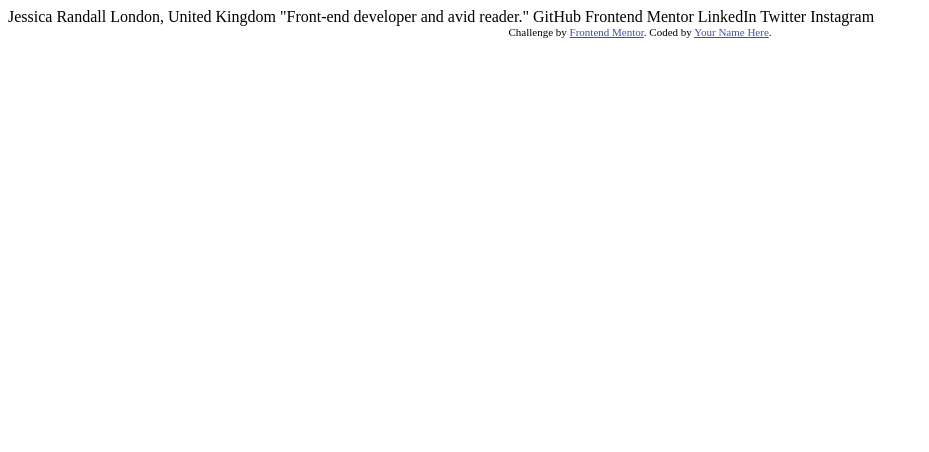
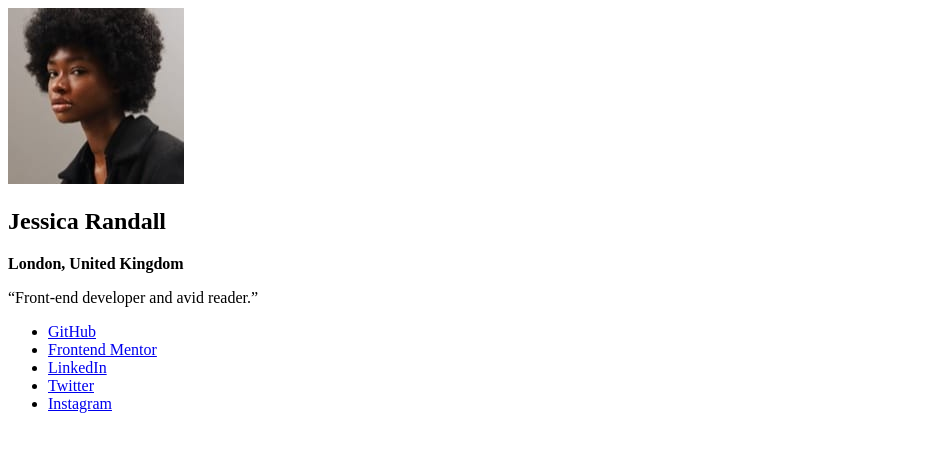
Before and after one commit to dpencsi/frontendmentor-social-links-profile, a plain HTML site: page index.html in a window 1280 px wide. Shown: the whole page, without its empty margins (0-929 px from the left). Drawn offline with Linux system fonts and the light colour scheme.

Commit message:
edit markup

```diff
--- a/index.html
+++ b/index.html
@@ -1,34 +1,43 @@
 <!DOCTYPE html>
 <html lang="en">
+
 <head>
   <meta charset="UTF-8">
-  <meta name="viewport" content="width=device-width, initial-scale=1.0"> <!-- displays site properly based on user's device -->
+  <meta name="viewport" content="width=device-width, initial-scale=1.0">
+  <!-- displays site properly based on user's device -->
 
   <link rel="icon" type="image/png" sizes="32x32" href="./assets/images/favicon-32x32.png">
 
   <title>Frontend Mentor | Social links profile</title>
+</head>
 
-  <!-- Feel free to remove these styles or customise in your own stylesheet 👍 -->
-  <style>
-    .attribution { font-size: 11px; text-align: center; }
-    .attribution a { color: hsl(228, 45%, 44%); }
-  </style>
-</head>
 <body>
 
-  Jessica Randall
-  London, United Kingdom
-  "Front-end developer and avid reader."
+  <main class="wrapper">
+    <article class="card">
+      <picture class="card__image">
+        <img src="assets/images/avatar-jessica.jpeg" alt="Profile picture about Jessica Randall">
+      </picture>
+      <div class="card__content">
+        <hgroup class="card__info">
+          <h1>Jessica Randall</h1>
+          <strong>
+            <p>London, United Kingdom</p>
+          </strong>
+        </hgroup>
+        <p class="card__quote"><q>Front-end developer and avid reader.</q></p>
+      </div>
+      <nav class="card__links">
+        <ul role="list">
+          <li><a href="#">GitHub</a></li>
+          <li><a href="#">Frontend Mentor</a></li>
+          <li><a href="#">LinkedIn</a></li>
+          <li><a href="#">Twitter</a></li>
+          <li><a href="#">Instagram</a></li>
+        </ul>
+      </nav>
+    </article>
+  </main>
+</body>
 
-  GitHub
-  Frontend Mentor
-  LinkedIn
-  Twitter
-  Instagram
-
-  <div class="attribution">
-    Challenge by <a href="https://www.frontendmentor.io?ref=challenge" target="_blank">Frontend Mentor</a>.
-    Coded by <a href="#">Your Name Here</a>.
-  </div>
-</body>
 </html>
```
